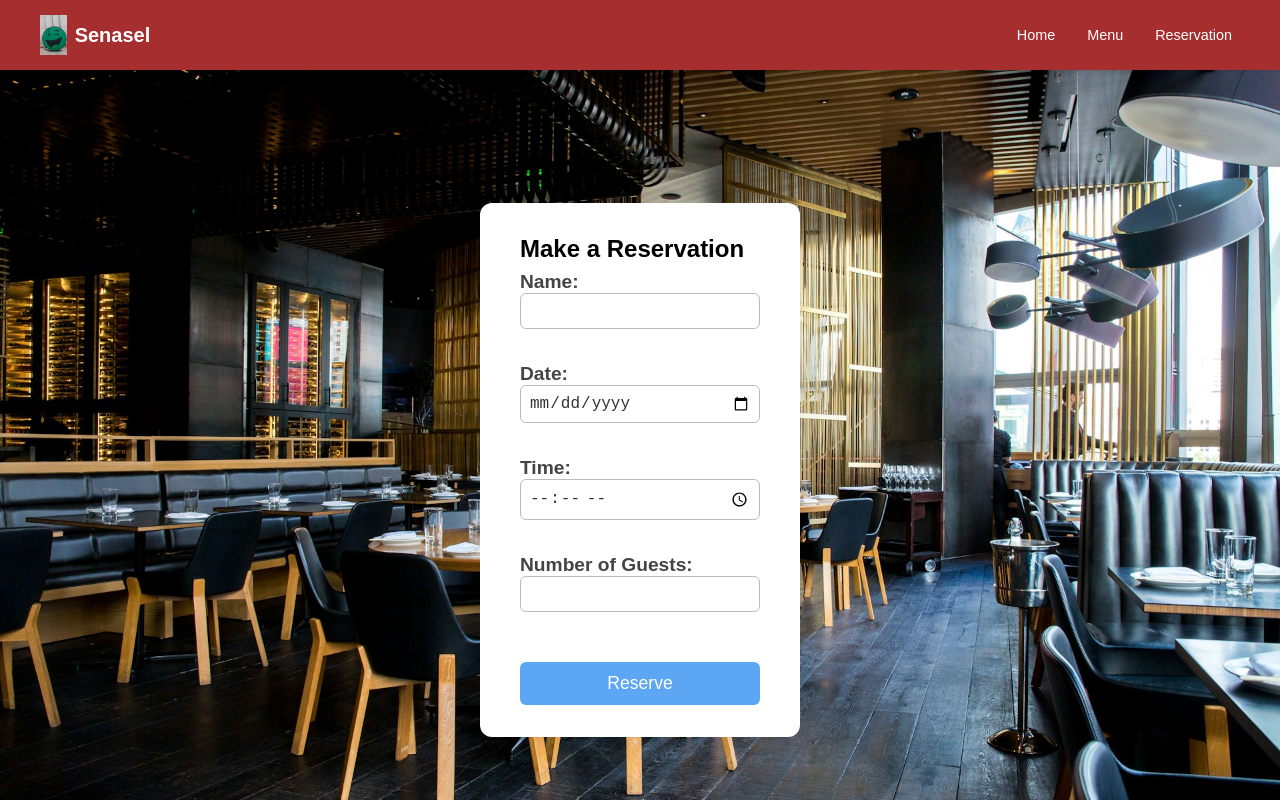
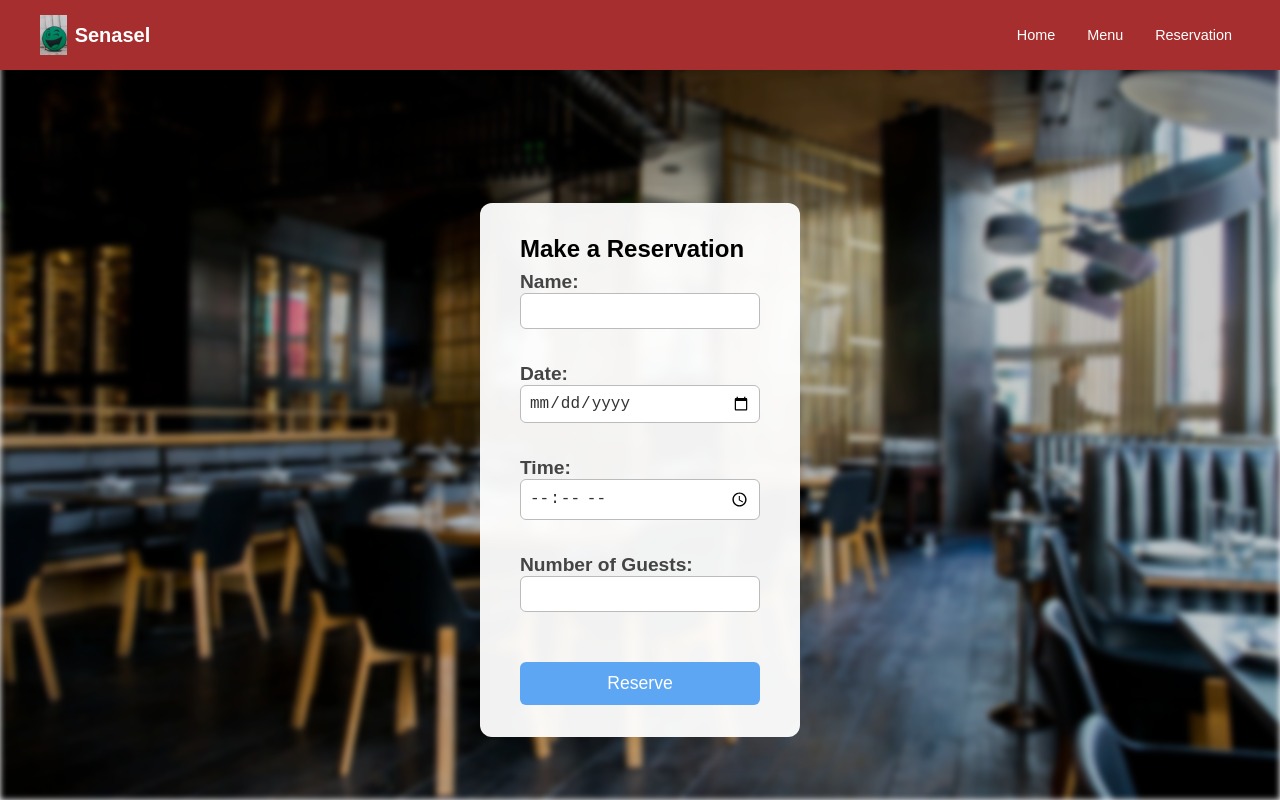
Before and after one commit to Odartey5/senasel, a React (Vite) app: page /reservation in a window 1280 px wide. Shown: the top 800 px of the page. Built offline with nearby package versions, Linux system fonts and the light colour scheme.

Commit message:
contact page updated

```diff
--- a/src/component/Reservation.css
+++ b/src/component/Reservation.css
@@ -3,11 +3,22 @@ body {
     margin: 0;
     padding: 0;
     font-family: 'Arial', sans-serif;
+    position: relative;
+}
+
+body::before {
+    content: '';
+    position: fixed;
+    top: 0;
+    left: 0;
+    width: 100%;
+    height: 100%;
     background-image: url('../assets/restaurant-image.jpg');
     background-size: cover;
     background-position: center;
-    background-attachment: fixed;  /* This makes the background static */
     background-repeat: no-repeat;
+    filter: blur(3px) brightness(0.8);
+    z-index: -1;
 }
 
 .reservation-container {
@@ -16,19 +27,22 @@ body {
     flex-direction: column;
     align-items: center;
     justify-content: center;
-    /* background: #f7f7f7; */
+    position: relative;
+    z-index: 1;
 }
 
 .reservation-form {
-    background: #fff;
+    background: rgba(255, 255, 255, 0.95);
     padding: 2rem 2.5rem;
     border-radius: 12px;
-    box-shadow: 0 4px 24px rgba(0, 0, 0, 0.08);
+    box-shadow: 0 8px 32px rgba(0, 0, 0, 0.1);
+    backdrop-filter: blur(4px);
     min-width: 320px;
     display: flex;
     flex-direction: column;
     gap: .5rem;
 }
+
 
 .reservation-headerReservation {
     margin-bottom: 1rem;
```
